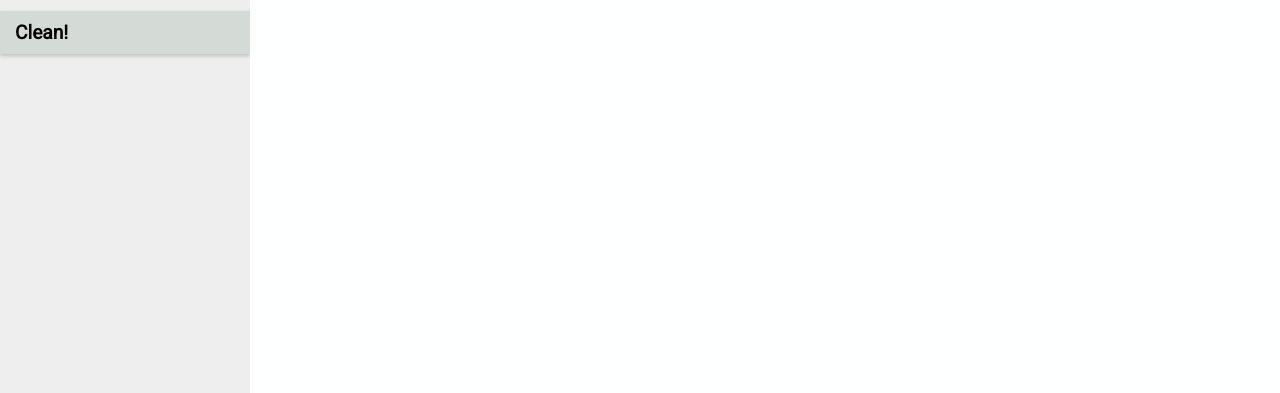
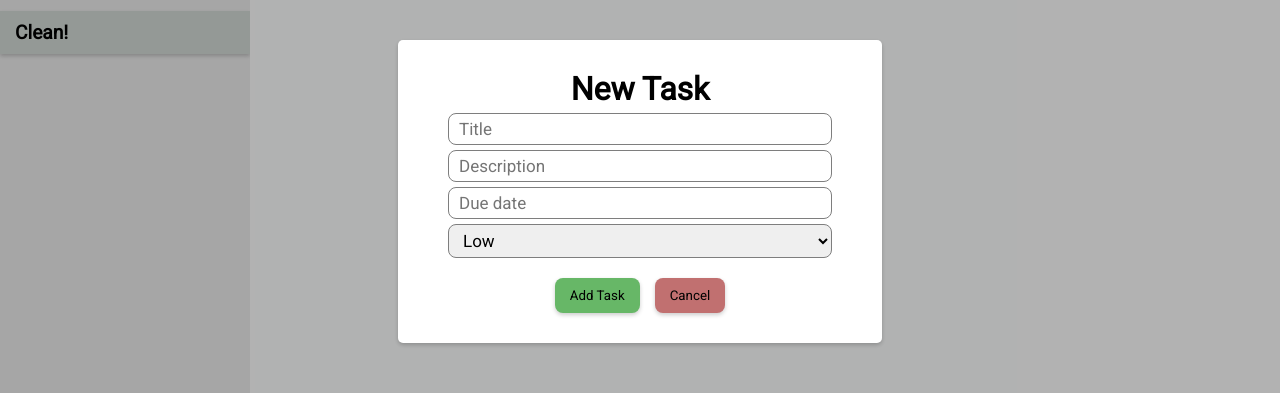
Before and after one commit to Nudd3/todo-list, a website built with webpack: page dist/index.html in a window 1280 px wide. Shown: the part 209-602 px from the top of the page. Built offline with Linux system fonts and the light colour scheme.

Commit message:
modal styling

```diff
--- a/src/styles.css
+++ b/src/styles.css
@@ -234,7 +234,8 @@ input[name=listTitle]:focus {
   height: 100%;
   width: 100%;
 
-  display: none;
+  /*display: none;*/
+  display: flex; /* Styling */
 }
 
 .modal-container.showModal {
@@ -250,8 +251,17 @@ input[name=listTitle]:focus {
   background-color: #fff;
   width: 30vw;
   max-width: 100%;
+  gap: 5px;
 }
 
-.modal h1 {
-  margin: 0;
+#newTaskTitle {
+  align-self: center;
+  font-size: 2rem;
 }
+
+.modal input, select {
+  border-radius: 8px;
+  padding: 5px 10px;
+  font-size: 17px;
+  border: 1px solid rgb(126, 126, 126);
+}
```
Also changed, not shown: dist/index.html, dist/main.js.
